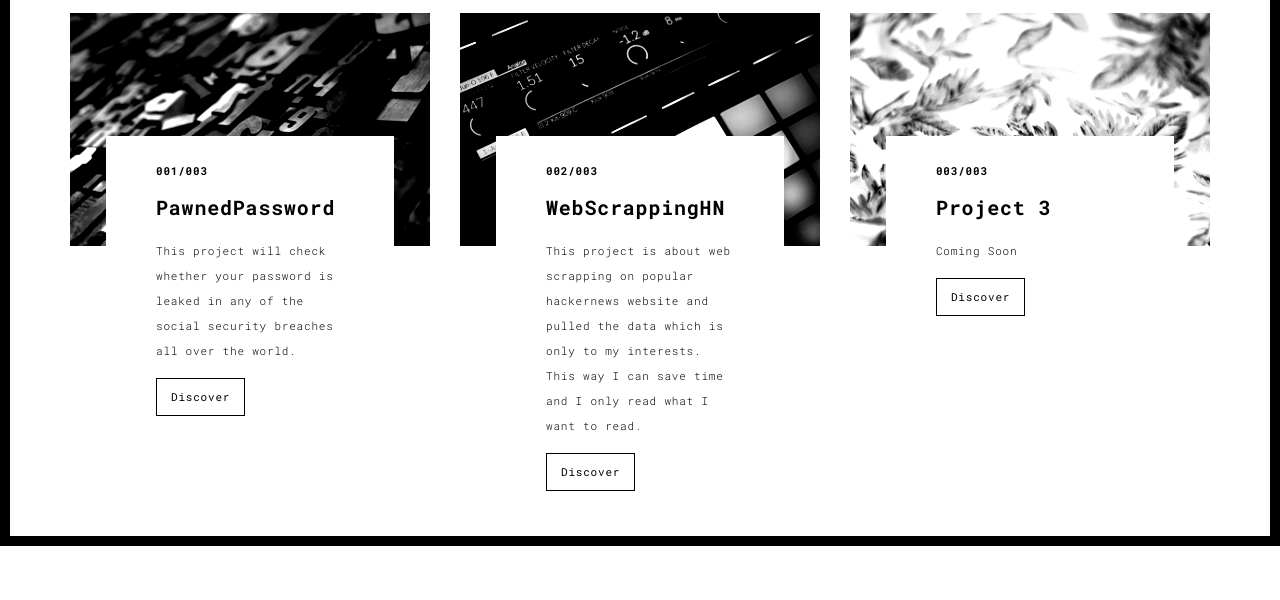
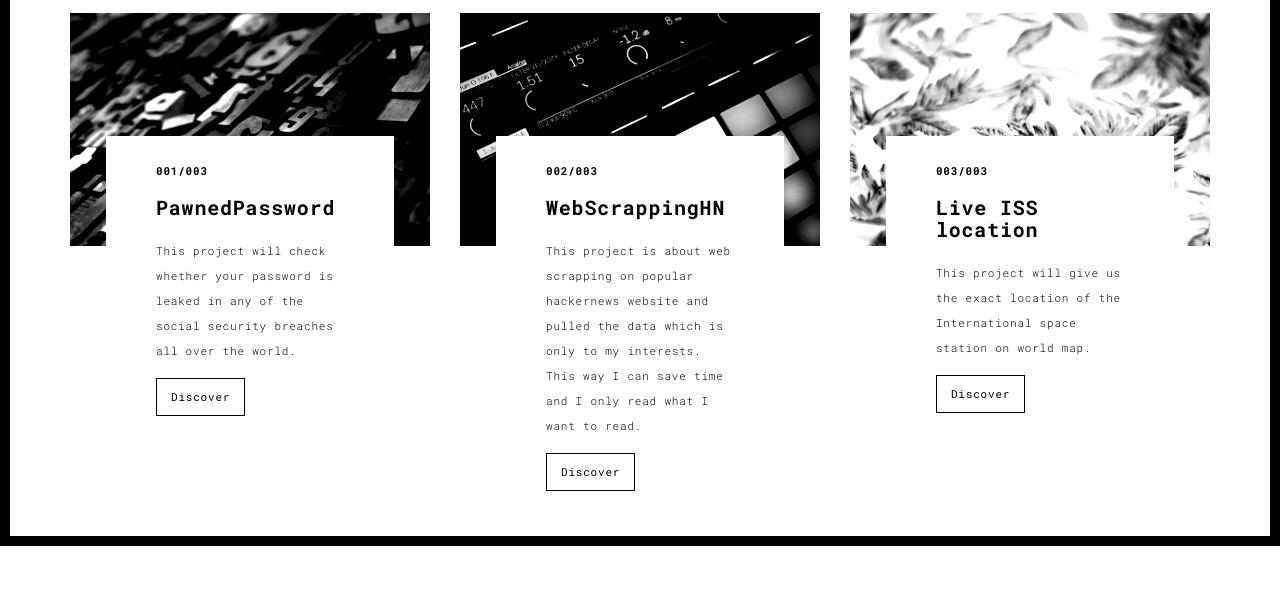
Before and after one commit to harikrishna-gujje/Portfolio, a Flask app: page /works.html in a window 1280 px wide. Shown: the part 254-854 px from the top of the page. Run offline with Flask 2, Linux system fonts and the light colour scheme; some libraries are stand-ins or nearby versions.

Commit message:
added new project details.

```diff
--- a/templates/about.html
+++ b/templates/about.html
@@ -62,13 +62,15 @@
               <div class="row">
                 <div class="col-xs-12 col-md-6">
                   <h3>HARI KRISHNA GUJJE</h3>
-                  <p>I am currently working as a Entry level Developer in the TATA CONSULTANCY SERVICES. I have 2 years of experience in Application support. I love developing web applications using python.</p>
+                  <p>I am currently working as a Entry level Developer in the TATA CONSULTANCY SERVICES. I have 2 years of experience in Web Application support. I love developing web applications using python.</p>
                   <h3>Personal Projects </h3>
                   <p>1. PawnedPassword: This project will check whether your password is leaked in any of the
                     social security breaches all over the world.</p>
                   <p>2. WebScrappingHN: I have a habit of reading technical news to update with fast growing technology.
                     So, I did web scrapping on popular hackernews website and pulled the data which is only to my interests.
                     This way I can save time and I only read what I want to read.</p>
+                  <p>3. LiveISSlocation: This project will give us the exact location of the International space station
+                    on world map</p>
                   <p>I saved all my repositories here : <b>https://github.com/harikrishna-gujje</b></p>
                   <h3>Work Experience</h3>
                   <p> We developed an application where Western Union can manage their agents in 7 countries. The application mainly has lead, approval, maintanance and deletion.
--- a/templates/works.html
+++ b/templates/works.html
@@ -97,8 +97,8 @@
                       </a>
                       <div class="card-container card-container-lg">
                         <h4>003/003</h4>
-                        <h3>Project 3</h3>
-                        <p>Coming Soon</p>
+                        <h3>Live ISS location</h3>
+                        <p>This project will give us the exact location of the International space station on world map.</p>
                         <a href="https://github.com/harikrishna-gujje" title="" class="btn btn-default">Discover</a>
                       </div>
                     </div>
```
